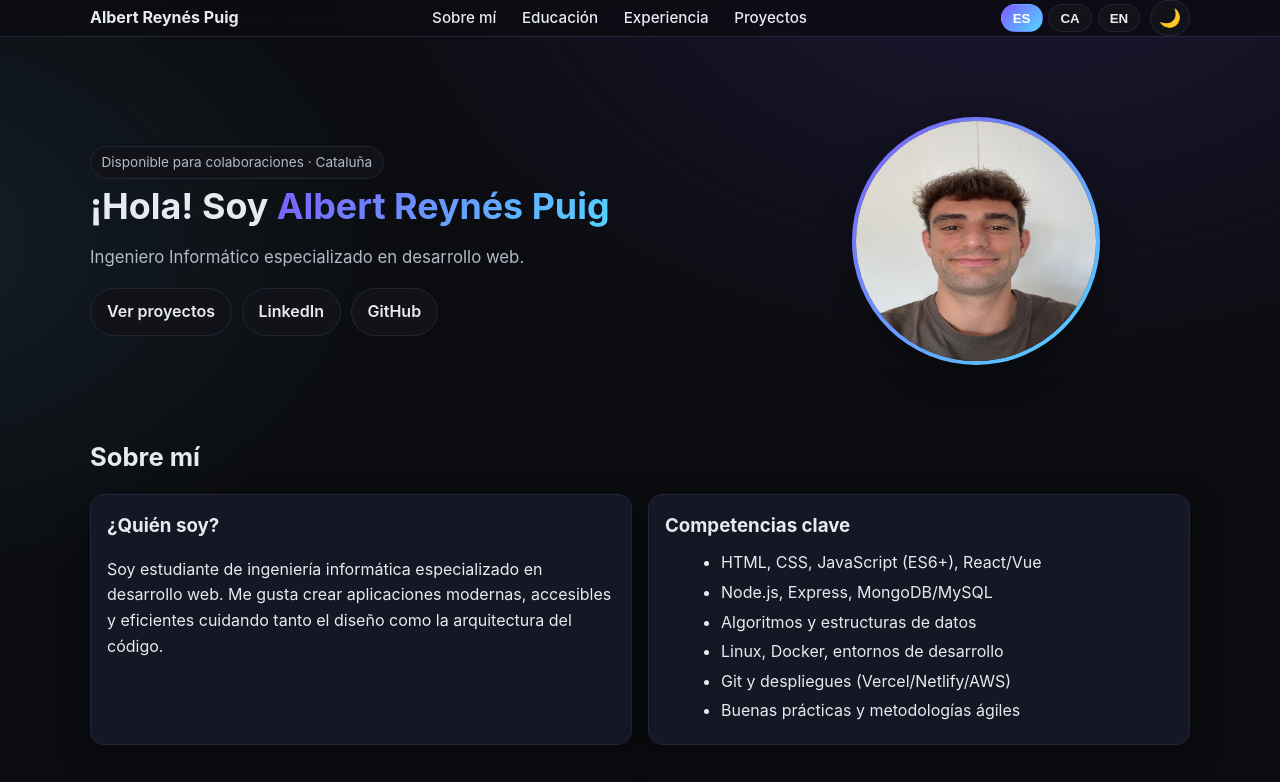
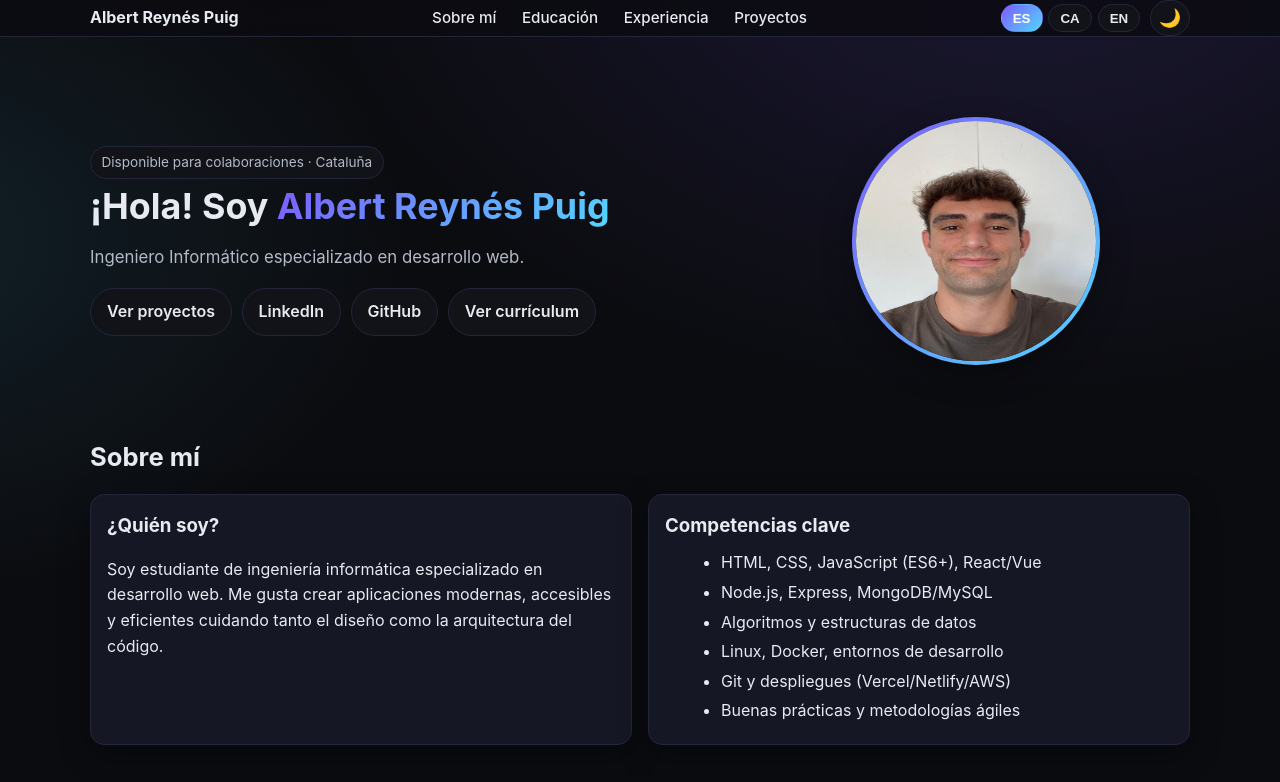
Before and after one commit to areynespuig/areynespuig.github.io, a plain HTML site: page index.html in a window 1280 px wide. Shown: the top 782 px of the page. Drawn offline with Linux system fonts and the light colour scheme.

Commit message:
CV button added

```diff
--- a/index.html
+++ b/index.html
@@ -53,6 +53,7 @@
           <a href="#projects" class="button" data-i18n="hero.cta">Ver proyectos</a>
           <a href="https://www.linkedin.com/in/albert-reyn%C3%A9s-puig-120588361/" class="button">LinkedIn</a>
           <a href="https://github.com/areynespuig" class="button">GitHub</a>
+          <a href="CV_Albert.pdf" class="button" data-i18n="hero.cv" download>Ver currículum</a>
         </div>
       </div>
       <div class="hero-photo">
@@ -149,7 +150,7 @@
       </div>
     </div>
   </section>
-
+  <!-- Footer -->
   <footer class="site-footer">
     <div class="container">
       <small>© <span id="year"></span> Albert Reynés. <span data-i18n="footer.made">Hecho con HTML y CSS.</span></small>
--- a/script.js
+++ b/script.js
@@ -28,7 +28,7 @@
         greeting: "¡Hola! Soy",
         subtitle: "Ingeniero Informático especializado en desarrollo web.",
         cta: "Ver proyectos",
-        secondary: "Contactar",
+        cv: "Ver currículum"
       },
       about: {
         title: "Sobre mí",
@@ -74,7 +74,7 @@
         greeting: "Hola! Sóc l'",
         subtitle: "Enginyer Informàtic especialitzat en desenvolupament web.",
         cta: "Veure projectes",
-        secondary: "Contactar",
+        cv: "Veure currículum"
       },
       about: {
         title: "Sobre mi",
@@ -118,7 +118,7 @@
         greeting: "Hi! I'm",
         subtitle: "Computer Engineering student focused on web development.",
         cta: "View projects",
-        secondary: "Contact",
+        cv: "View résumé"
       },
       about: {
         title: "About",
```
Also changed, not shown: 1 other file.
